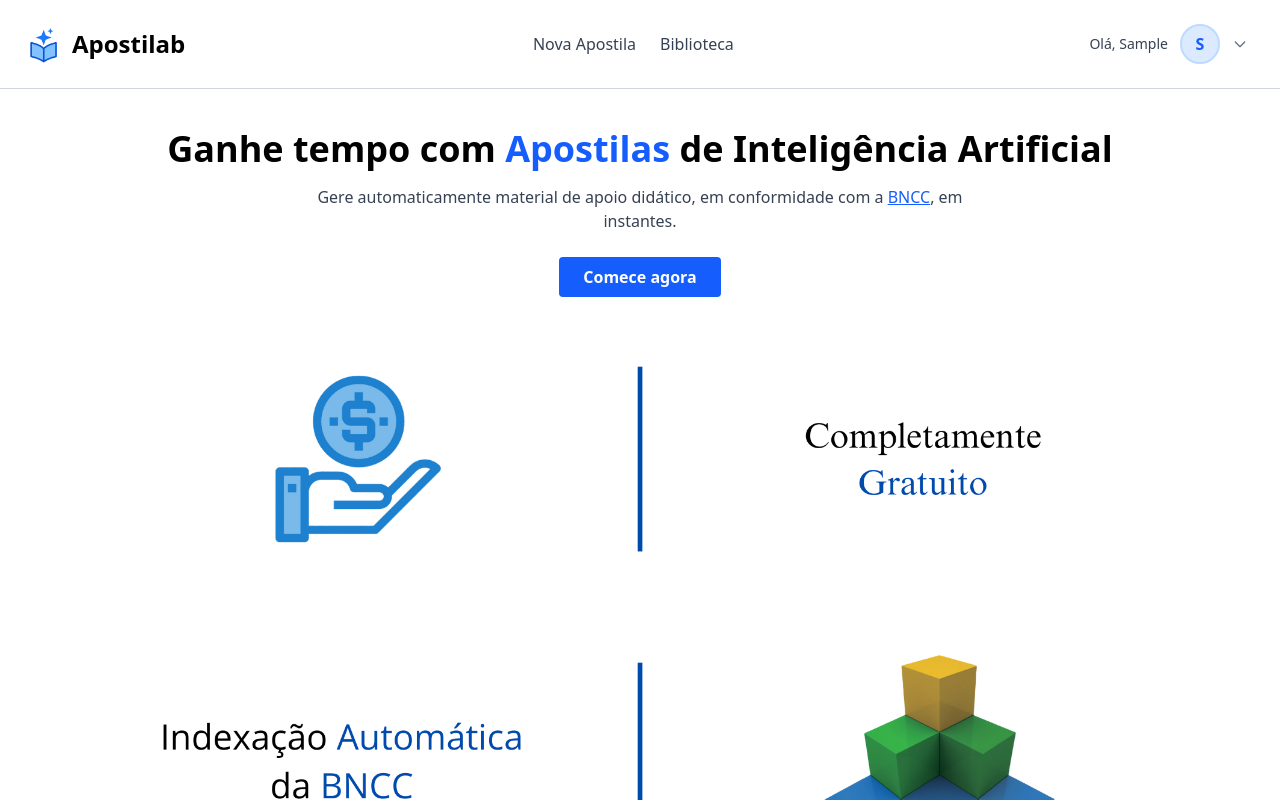
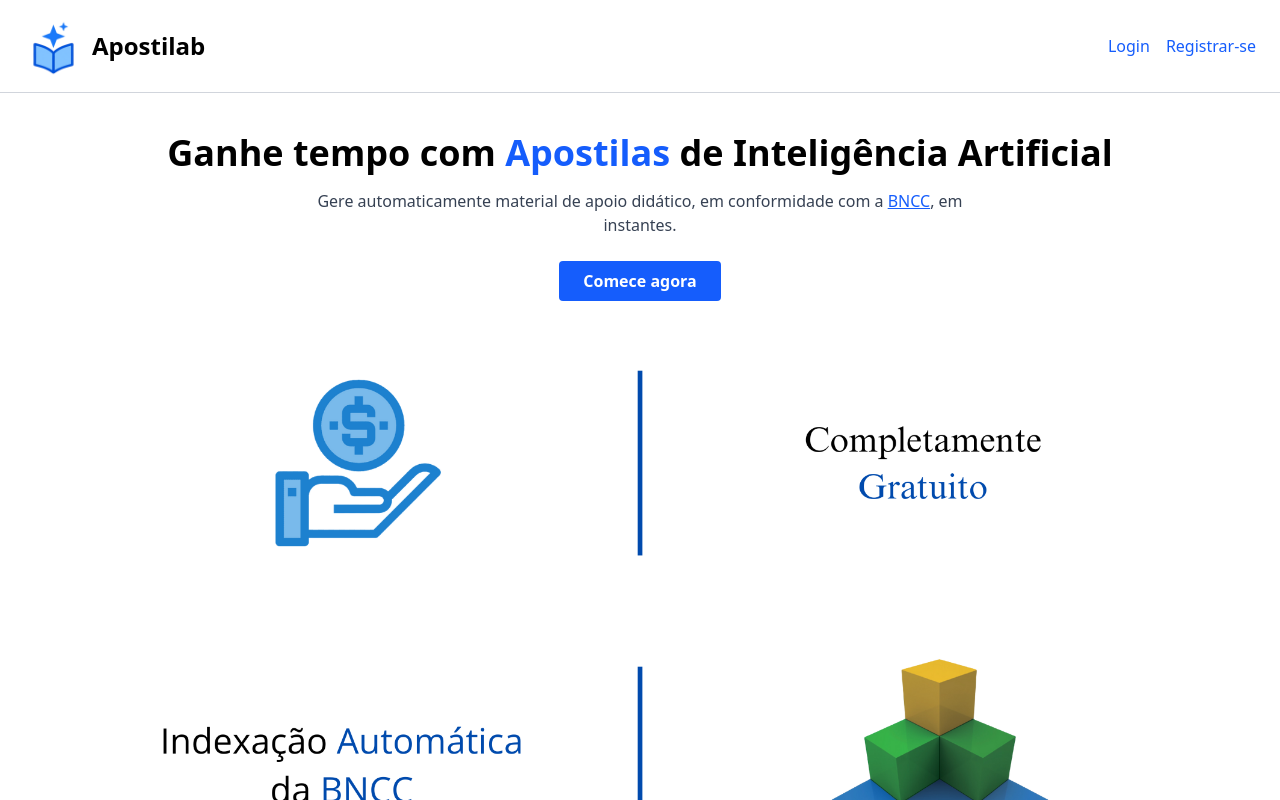
Before and after one commit to AnriaW/PDS-grupo3, a React (Vite) app: page / in a window 1280 px wide. Shown: the top 800 px of the page. Built offline with nearby package versions, Linux system fonts and the light colour scheme; no server answers; sample sign-in values are in the browser's storage.

Commit message:
corrigindo header landing page

```diff
--- a/src/pages/Landing.jsx
+++ b/src/pages/Landing.jsx
@@ -38,7 +38,24 @@
     <div className="bg-white text-black min-h-screen flex flex-col items-stretch w-screen overflow-x-hidden">
       {/* Cabeçalho - agora com container interno para limitar o conteúdo */}
 
-      {header}
+            <header className="w-full border-b border-gray-300">
+        <div className="max-w-7xl mx-auto px-6 py-4 flex justify-between items-center w-full">
+          <div className="flex items-center gap-2">
+            <img src="/logo.png" alt="Logo" className="w-15 h-15" />
+            <h1 className="text-2xl font-bold">Apostilab</h1>
+          </div>
+          <nav className="space-x-4">
+            <nav className="space-x-4">
+              <Link to="/login" className="text-blue-600 hover:underline">
+                Login
+              </Link>
+              <Link to="/register" className="text-blue-600 hover:underline">
+                Registrar-se
+              </Link>
+            </nav>
+          </nav>
+        </div>
+      </header>
 
       {/* Hero Section - conteúdo centralizado mas com fundo de largura total */}
       <main className="flex-1 w-full">
```
Also changed, not shown: 1 other file (tests, documents, lock files or other folders).
